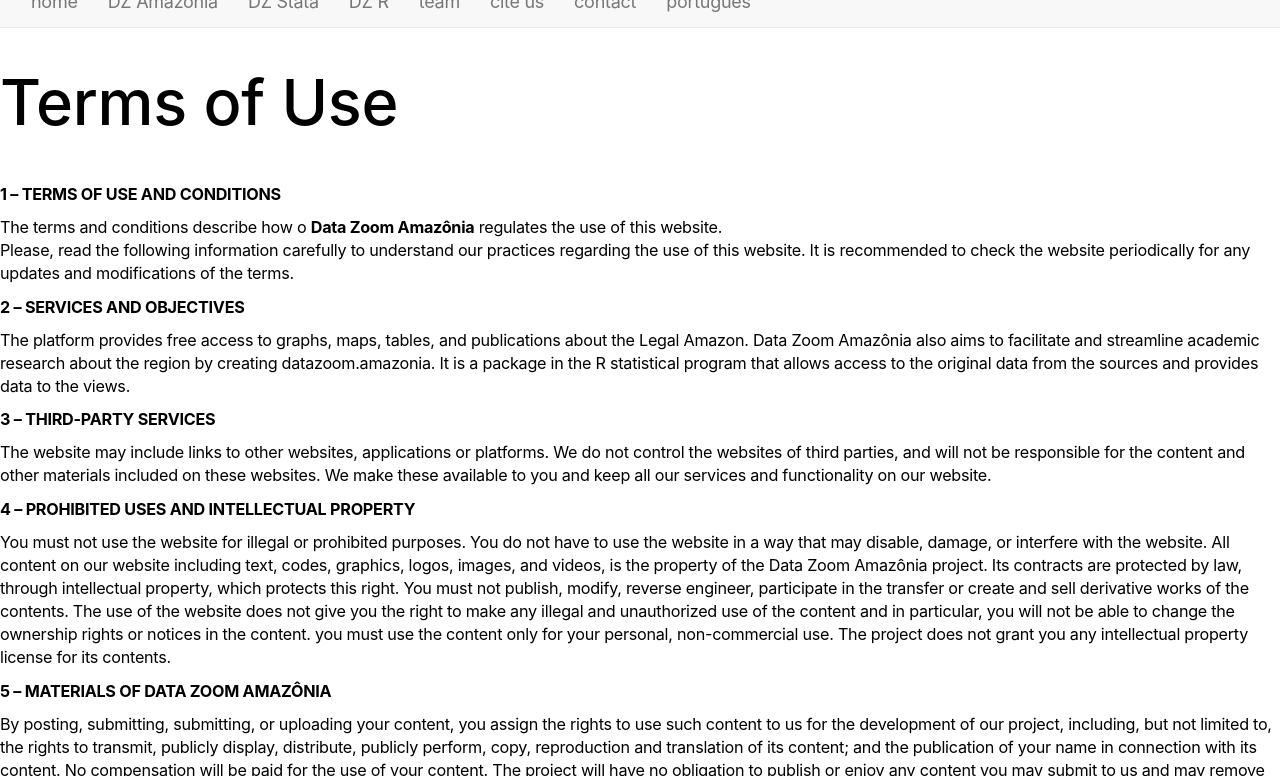
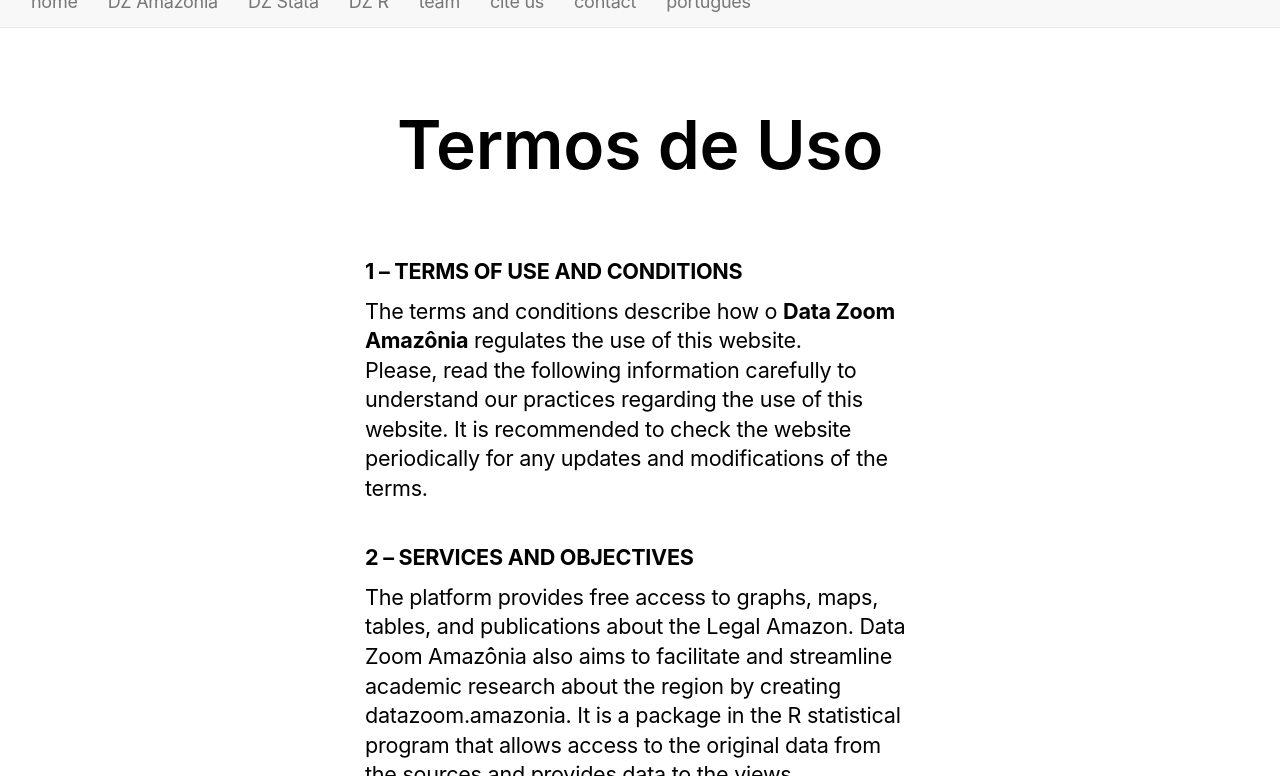
Before and after one commit to datazoompuc/amazonia, a Jekyll site: the page built from en/termos.md, in a window 1280 px wide and 900 px high, cut to the strip 124-900 px from the top of the window. Built offline with Jekyll 4.4.1, drawn with Linux system fonts in a browser that asks for light colours; nearby versions of some CDN libraries.

Commit message:
Update termos.md
Add spaces and classes to the text

```diff
--- a/en/termos.md
+++ b/en/termos.md
@@ -3,19 +3,22 @@
 title: Terms of Use
 lang: en
 ---
-<h1 class="entry-title" style="font-size: 3.5em; text-align: left !important;">Terms of Use</h1>
+<br>
+<br>
+<h1 class="title-about">Termos de Uso</h1>
 <br>
 
-<div style="text-align: left; font-size: 0.9em;">
-<p><strong>1 – TERMS OF USE AND CONDITIONS</strong></p>
+
+<div class="texto_livre">
+<br><p><strong>1 – TERMS OF USE AND CONDITIONS</strong></p>
 
 
 
-<p>The terms and conditions describe how&nbsp;o&nbsp;<strong>Data Zoom Amazônia</strong>&nbsp;regulates the use of this website.<br>Please, read the following information carefully to understand our practices regarding the use of this website. It is recommended to check the website periodically for any updates and modifications of the terms.</p>
+<p>The terms and conditions describe how o <strong>Data Zoom Amazônia</strong> regulates the use of this website.<br>Please, read the following information carefully to understand our practices regarding the use of this website. It is recommended to check the website periodically for any updates and modifications of the terms.</p>
 
 
 
-<p><strong>2 – SERVICES AND OBJECTIVES</strong></p>
+<br><p><strong>2 – SERVICES AND OBJECTIVES</strong></p>
 
 
 
@@ -23,7 +26,7 @@
 
 
 
-<p><strong>3 – THIRD-PARTY SERVICES</strong></p>
+<br><p><strong>3 – THIRD-PARTY SERVICES</strong></p>
 
 
 
@@ -31,7 +34,7 @@
 
 
 
-<p><strong>4 – PROHIBITED USES AND INTELLECTUAL PROPERTY</strong></p>
+<br><p><strong>4 – PROHIBITED USES AND INTELLECTUAL PROPERTY</strong></p>
 
 
 
@@ -41,7 +44,7 @@
 
 
 
-<p><strong>5 – MATERIALS OF DATA ZOOM AMAZÔNIA</strong></p>
+<br><p><strong>5 – MATERIALS OF DATA ZOOM AMAZÔNIA</strong></p>
 
 
 
@@ -50,7 +53,7 @@
 
 
 
-<p><strong>6 – EXEMPTION FROM CERTAIN LIABILITIES</strong></p>
+<br><p><strong>6 – EXEMPTION FROM CERTAIN LIABILITIES</strong></p>
 
 
 
@@ -60,7 +63,7 @@
 
 
 
-<p><strong>7 – INDEMNITY</strong></p>
+<br><p><strong>7 – INDEMNITY</strong></p>
 
 
 
@@ -68,7 +71,7 @@
 
 
 
-<p><strong>8 – OTHER TOPICS</strong></p>
+<br><p><strong>8 – OTHER TOPICS</strong></p>
 
 
 
@@ -78,7 +81,7 @@
 
 
 
-<p><strong> 9 – COMPLAINTS</strong></p>
+<br><p><strong> 9 – COMPLAINTS</strong></p>
 
 
 
@@ -88,7 +91,7 @@
 
 
 
-<p><strong>10 – CONTACT INFORMATION</strong></p>
+<br><p><strong>10 – CONTACT INFORMATION</strong></p>
 
 
 
```
